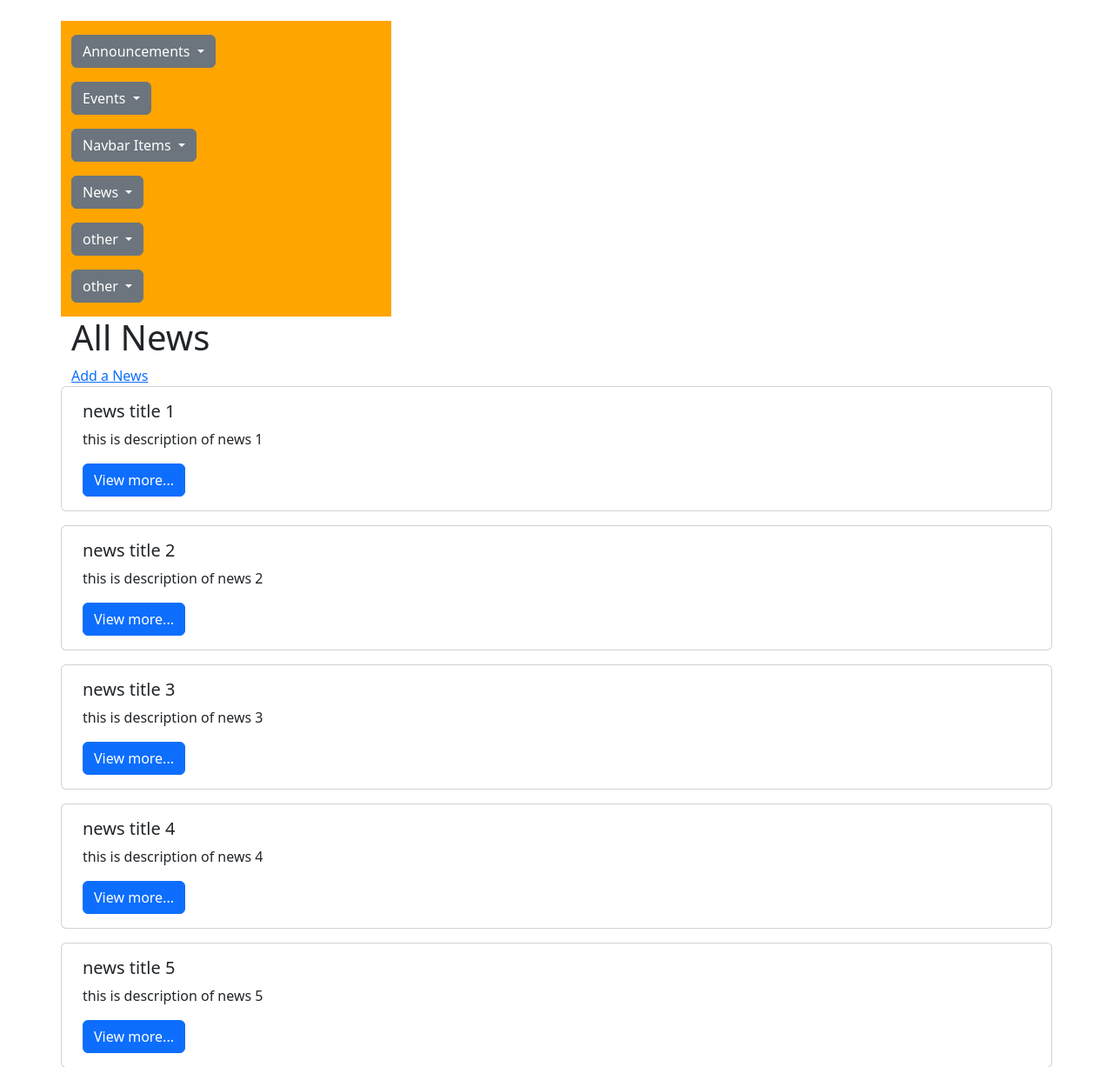
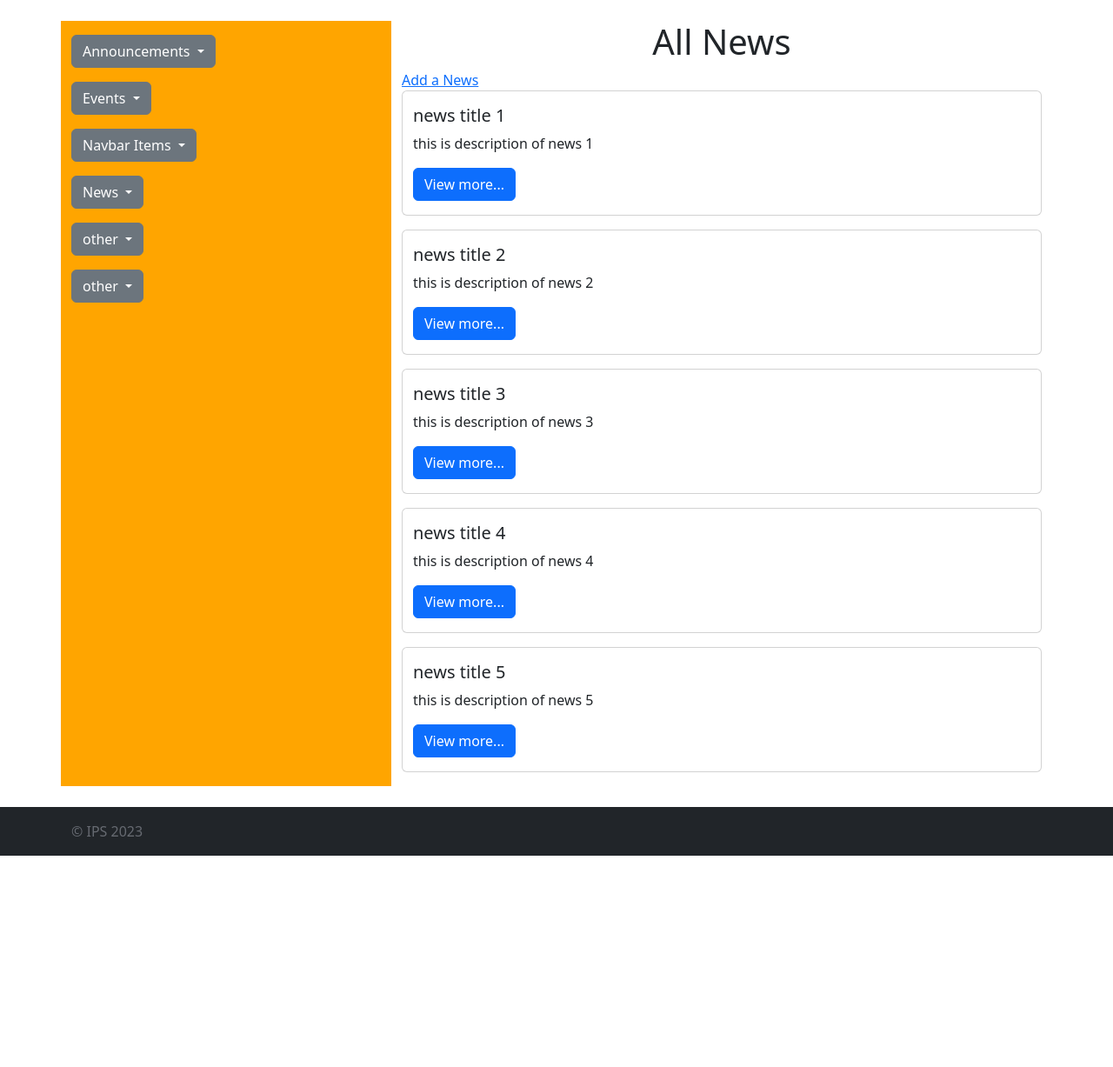
Before and after one commit to Prakhar-Verma39/Threejs-Portfolio, a Node server app: page /news in a window 1280 px wide. Shown: the part 56-1283 px from the top of the page at 87% size. After the commit the page ends 1040 px from the top, so only its background shows below. Run offline with Node 20, Linux system fonts and the light colour scheme; data comes from the database, SQL or seed files in the repository; some libraries are stand-ins or nearby versions.

Commit message:
update sidebar

```diff
--- a/views/announcements/index.ejs
+++ b/views/announcements/index.ejs
@@ -1,7 +1,7 @@
 <% layout('layouts/boilerplate') %>
 
     <div class="col-8">
-        <h1>All Announcements</h1>
+        <h1 class="text-center">All Announcements</h1>
         <div>
             <a href="/announcements/new">Add a Announcement</a>
         </div>
@@ -12,7 +12,6 @@
                         <div class="card-body ps-4">
                             <h5 class="card-title"><%= c.title %></h5>
                             <p class="card-text"><%= c.description %></p>
-                            <p></p>
                             <a class="btn btn-primary" href="/announcements/<%=c._id%>">View more...</a>
                         </div>
 
--- a/views/events/index.ejs
+++ b/views/events/index.ejs
@@ -1,7 +1,7 @@
 <% layout('layouts/boilerplate') %>
 
     <div class="col-8">
-        <h1>All Events</h1>
+        <h1 class="text-center">All Events</h1>
         <div>
             <a href="/events/new">Add a Event</a>
         </div>
--- a/views/navbarItems/index.ejs
+++ b/views/navbarItems/index.ejs
@@ -4,7 +4,7 @@
 
   <div class="col-8">
 
-    <h1>All Navbar Items</h1>
+    <h1 class="text-center">All Navbar Items</h1>
     <div>
         <a href="/navbarItems/new">Add a Navbar Item</a>
     </div>
@@ -15,7 +15,6 @@
                     <div class="card-body ps-4">
                         <h5 class="card-title">Item: <%= c.item %></h5>
                         <p class="card-text">Link: <%= c.link %></p>
-                        <p></p>
                         <a class="btn btn-primary" href="/navbarItems/<%=c._id%>">View more...</a>
                     </div>
 
--- a/views/news/edit.ejs
+++ b/views/news/edit.ejs
@@ -1,7 +1,7 @@
 <% layout('layouts/boilerplate') %>
 
 
-    <div class="row">
+    <div class="col-8">
         <h1 class="text-center">Edit this News</h1>
         <div class="col-6 offset-3">
             <form action="/news/<%=aNews._id%>?_method=PUT" method="POST" novalidate class="validated-form">
--- a/views/news/index.ejs
+++ b/views/news/index.ejs
@@ -1,6 +1,7 @@
 <% layout('layouts/boilerplate') %>
 
-    <h1>All News</h1>
+    <div class="col-8">
+        <h1 class="text-center">All News</h1>
         <div>
             <a href="/news/new">Add a News</a>
         </div>
@@ -17,3 +18,4 @@
                 </div>
             </div>
         <% }%>
+    </div>
--- a/views/news/new.ejs
+++ b/views/news/new.ejs
@@ -1,7 +1,7 @@
 <% layout('layouts/boilerplate') %>
 
 
-    <div class="row">
+    <div class="col-8">
         <h1 class="text-center">Make a new News</h1>
         <div class="col-6 offset-3">
             <form action="/news" method="POST" novalidate class="validated-form">
--- a/views/news/show.ejs
+++ b/views/news/show.ejs
@@ -1,6 +1,6 @@
 <% layout('layouts/boilerplate') %>
 
-    <div class="row">
+    <div class="col-8">
             <div class="card mb-3">
                 <div class="card-body">
                 <h2 class="card-title"><%= aNews.title %></h2>
```
Lines whose indentation alone changed are shown as unchanged.
